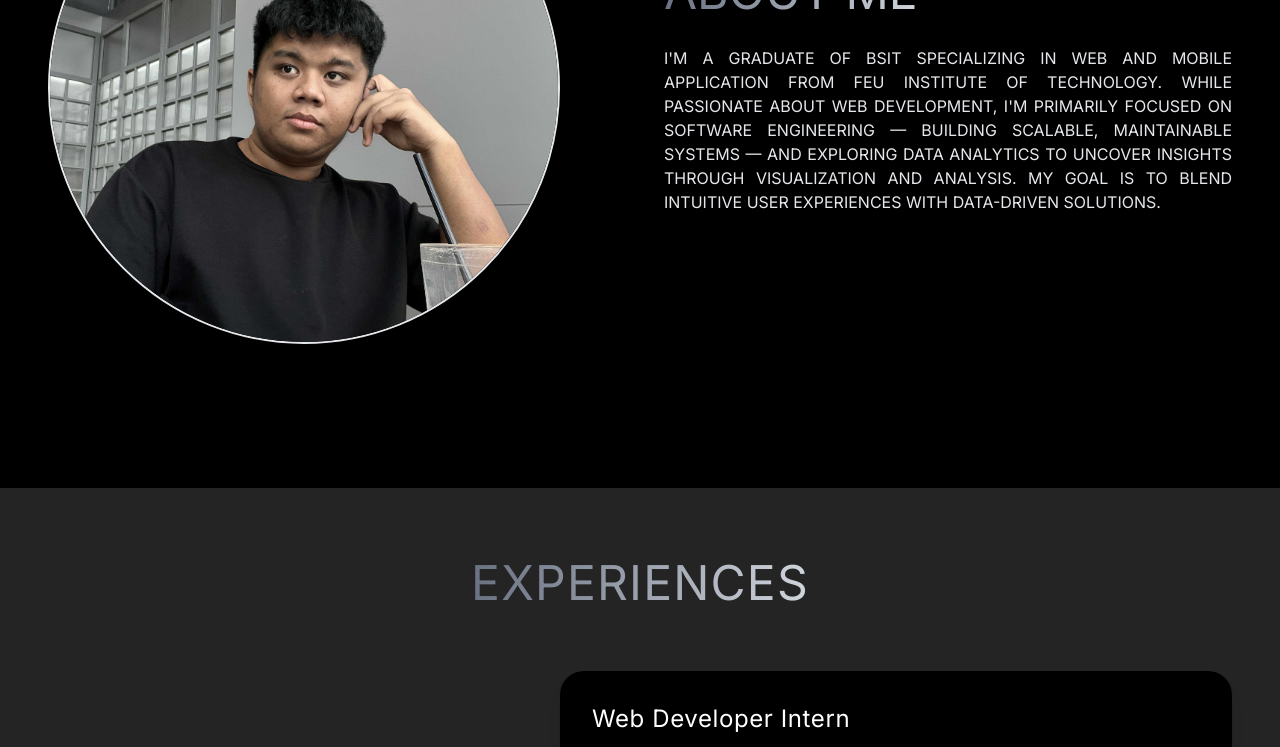
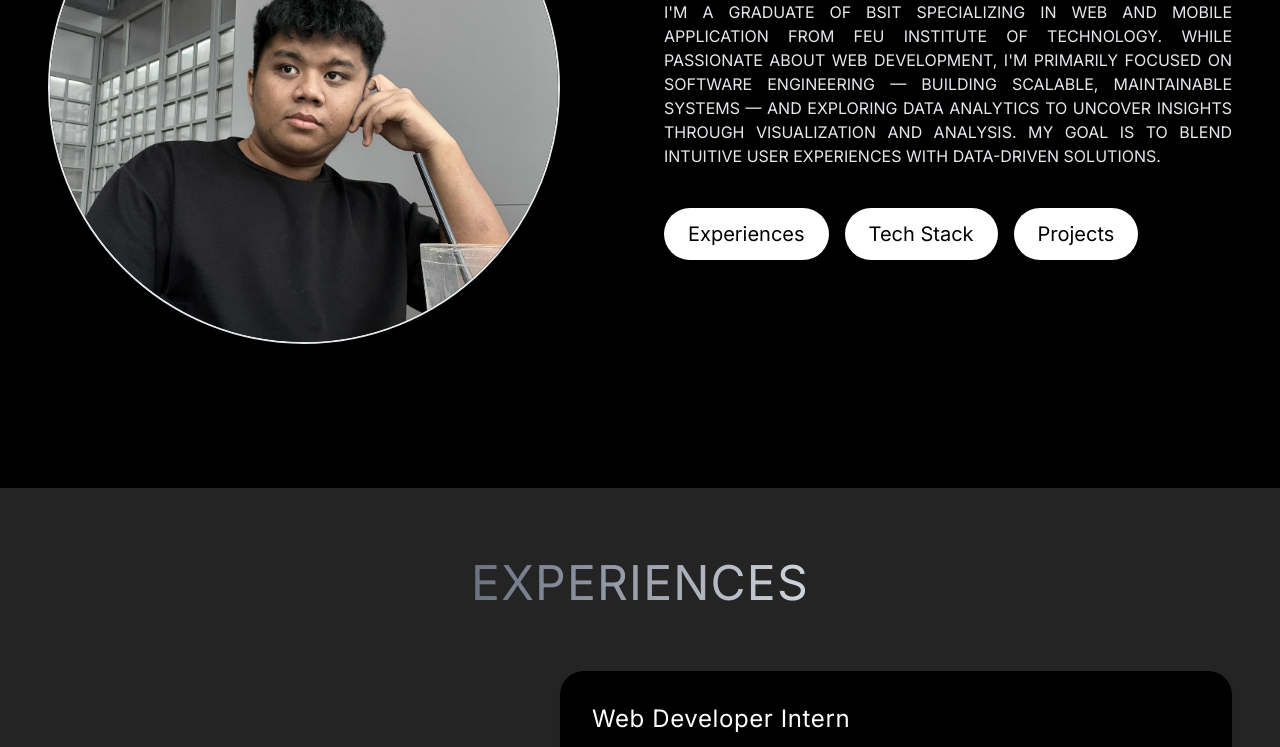
Before and after one commit to syntaxsin/react-portfolio, a React (Vite) app: page / in a window 1280 px wide. Shown: the part 1112-1859 px from the top of the page. Built offline with nearby package versions, Linux system fonts and the light colour scheme.

Commit message:
added buttons in about section

```diff
--- a/src/components/About.jsx
+++ b/src/components/About.jsx
@@ -47,10 +47,32 @@ export default function About() {
             viewport={{ once: true }}
             className="text-gray-200 uppercase font-semibold text-justify px-2 sm:px-0"
           >
-            I'm a graduate of BSIT specializing in Web and Mobile Application from FEU Institute of Technology.
-            While passionate about web development, I'm primarily focused on software engineering — building scalable, maintainable systems — and exploring
-            data analytics to uncover insights through visualization and analysis. My goal is to blend intuitive user experiences with data-driven solutions.
+            I'm a graduate of BSIT specializing in Web and Mobile Application
+            from FEU Institute of Technology. While passionate about web
+            development, I'm primarily focused on software engineering —
+            building scalable, maintainable systems — and exploring data
+            analytics to uncover insights through visualization and analysis. My
+            goal is to blend intuitive user experiences with data-driven
+            solutions.
           </motion.p>
+          <motion.div
+            variants={SlideLeft(0.5)}
+            initial="hidden"
+            whileInView="visible"
+            viewport={{ once: true }}
+            className="flex flex-wrap justify-center lg:justify-start gap-4 pt-4"
+          >
+            {["Experiences", "Tech Stack", "Projects"].map((label, i) => (
+              <motion.button
+                key={label}
+                whileHover={{ scale: 1.05 }}
+                whileTap={{ scale: 0.95 }}
+                className="inline-flex items-center gap-2 rounded-full bg-white px-6 py-3 text-base font-semibold text-black shadow-lg transition-all duration-300 text-xl"
+              >
+                {label}
+              </motion.button>
+            ))}
+          </motion.div>
         </div>
       </motion.div>
     </motion.div>
```
